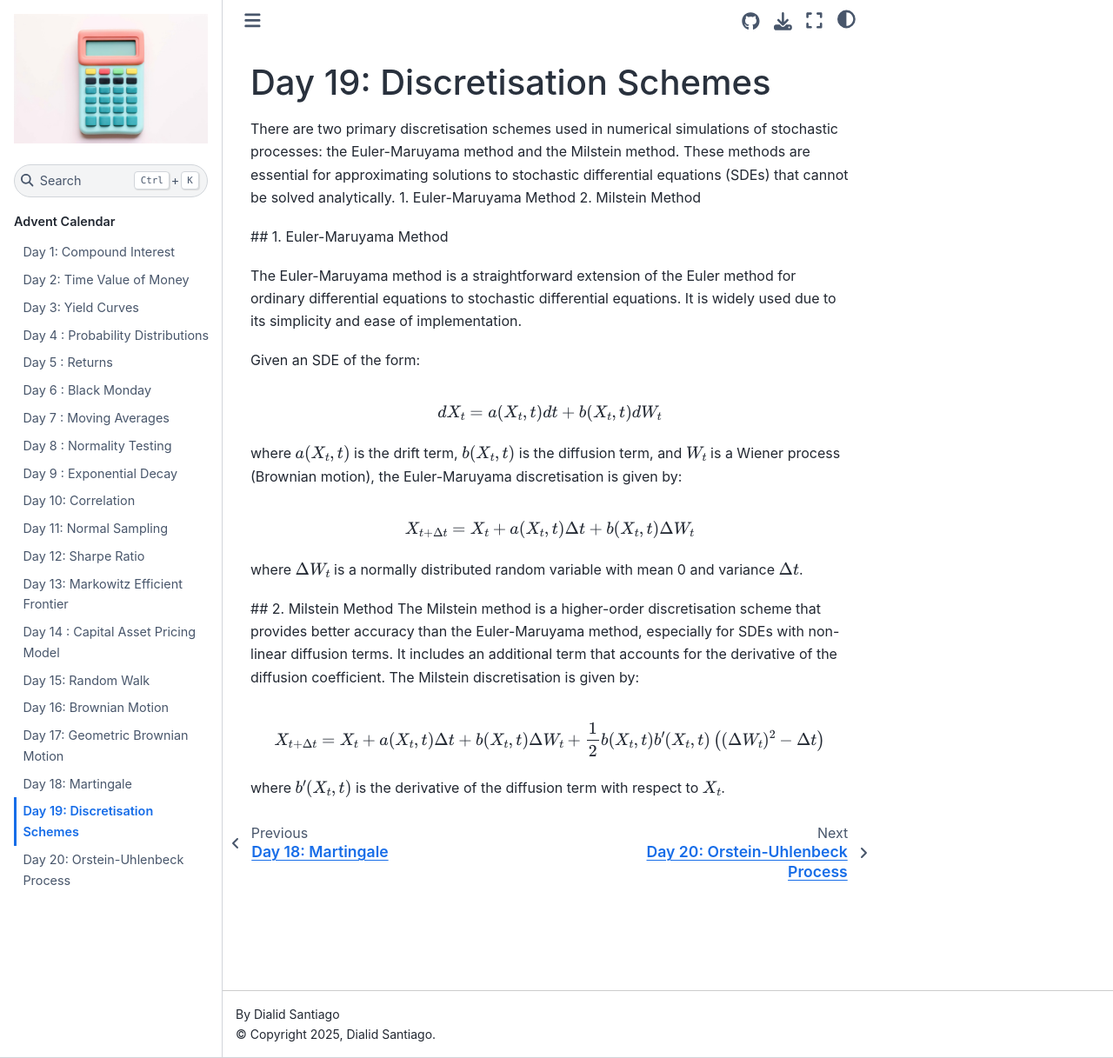
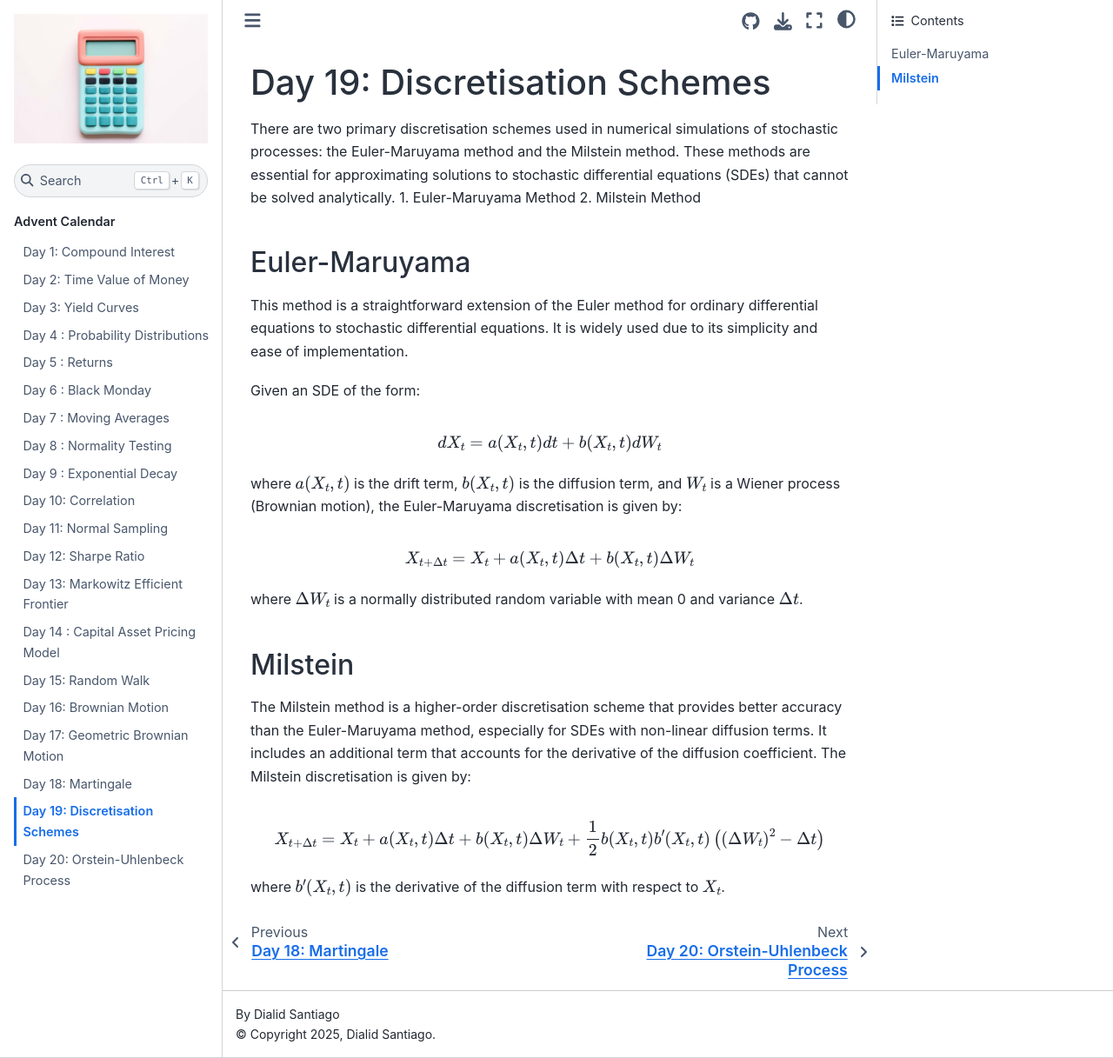
Before and after one commit to quantgirluk/advent-calendar-2025, a Sphinx documentation site: the page built from docs/source/day_19_discretisation_schemes.rst, in a window 1280 px wide and 1217 px high. Shown: the whole window at 87% size. Built offline with Sphinx 7.4.7 and the Sphinx Book theme 1.1.4, drawn with Linux system fonts in a browser that asks for light colours; pages that are not in the unit, such as notebooks, are missing from menus.

Commit message:
Update day_19_discretisation_schemes.rst

```diff
--- a/docs/source/day_19_discretisation_schemes.rst
+++ b/docs/source/day_19_discretisation_schemes.rst
@@ -6,9 +6,10 @@ There are two primary discretisation schemes used in numerical simulations of st
 1. Euler-Maruyama Method
 2. Milstein Method
 
-## 1. Euler-Maruyama Method
+Euler-Maruyama
+--------------
 
-The Euler-Maruyama method is a straightforward extension of the Euler method for ordinary differential equations to stochastic differential equations. It is widely used due to its simplicity and ease of implementation.
+This method is a straightforward extension of the Euler method for ordinary differential equations to stochastic differential equations. It is widely used due to its simplicity and ease of implementation.
 
 Given an SDE of the form:
 
@@ -23,7 +24,9 @@ where :math:`a(X_t, t)` is the drift term, :math:`b(X_t, t)` is the diffusion te
 where :math:`\Delta W_t` is a normally distributed random variable with mean 0 and variance :math:`\Delta t`.
 
 
-## 2. Milstein Method
+Milstein
+--------
+
 The Milstein method is a higher-order discretisation scheme that provides better accuracy than the Euler-Maruyama method, especially for SDEs with non-linear diffusion terms. It includes an additional term that accounts for the derivative of the diffusion coefficient.
 The Milstein discretisation is given by:
 
```
